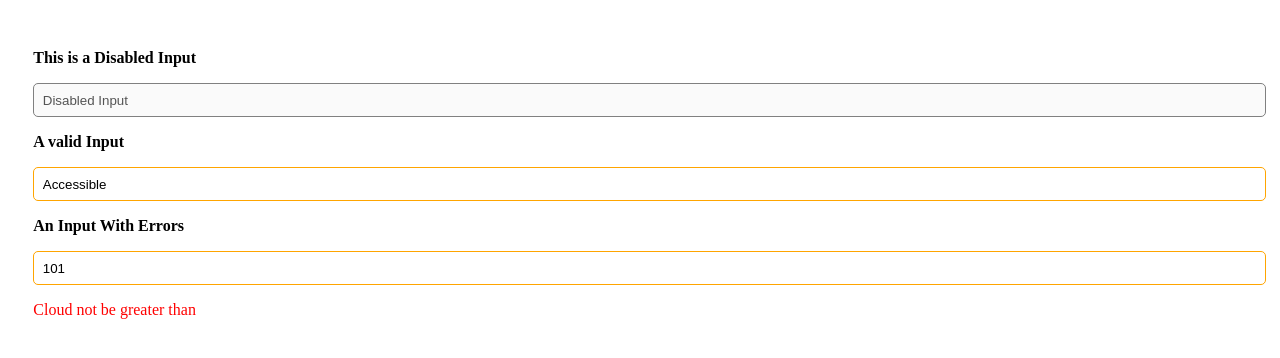
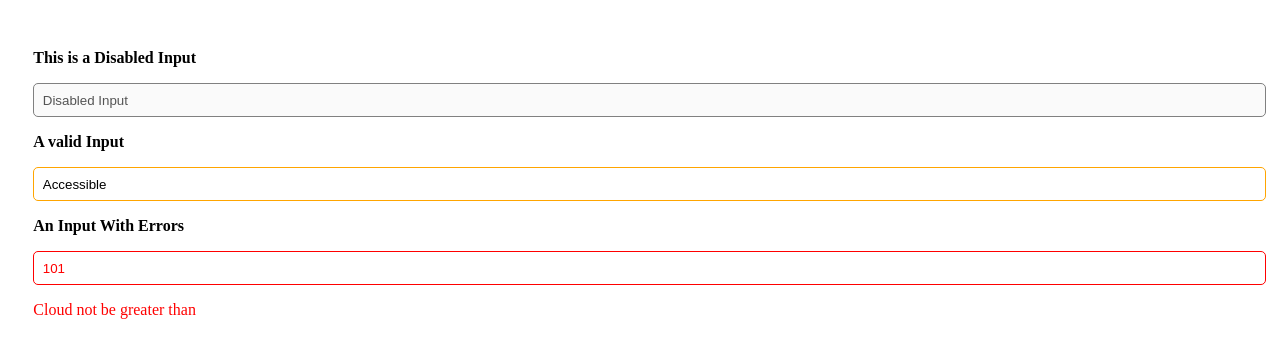
Before and after one commit to prnvpndy/Javascript-client, a React (Create React App) app in the folder training/: page / in a window 1280 px wide. Shown: the top 358 px of the page. Built offline with nearby package versions, Linux system fonts and the light colour scheme.

Commit message:
Changes Updated

```diff
--- a/training/src/components/TextField/TextField.jsx
+++ b/training/src/components/TextField/TextField.jsx
@@ -15,9 +15,10 @@ class TextField extends Component {
         }
         return (
             <>
-            <Input type= "text" value={ value } disabled={ disabled } inputProps={ inputProps} />
-        {error && <Error>{error}</Error>}
-            </>);
+            <Input type="text" {...inputProps} />
+            {error && <Error>{error}</Error>}
+            </>
+            );
     }
 
     }
```
Also changed, not shown: 1 other file (tests, documents, lock files or other folders).
